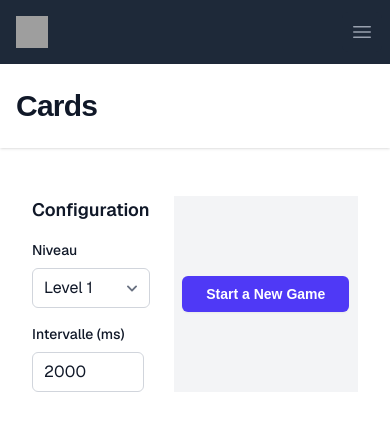
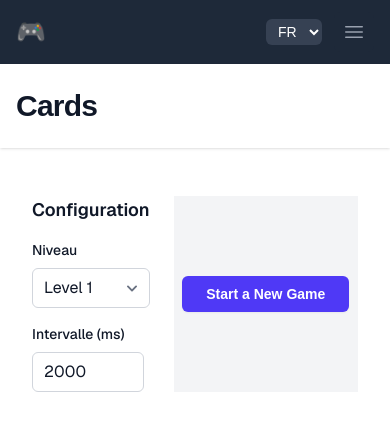
Before and after one commit to oodamien/exercices, a Next.js app: page /cards in a window 390 px wide. Shown: the top 430 px of the page. Built offline with nearby package versions, Linux system fonts and the light colour scheme; grey boxes are pictures that could not be loaded.

Commit message:
feat: working mobile nav, language selector, French labels
Co-Authored-By: Claude Opus 4.6 <noreply@anthropic.com>

```diff
--- /dev/null
+++ b/src/app/components/app-shell.tsx
@@ -0,0 +1,60 @@
+"use client";
+
+import { useState } from "react";
+import { Nav } from "@/app/components/nav";
+import { LanguageProvider, LanguageSelector } from "@/app/components/language-context";
+
+export function AppShell({ children }: { children: React.ReactNode }) {
+  const [mobileMenuOpen, setMobileMenuOpen] = useState(false);
+
+  return (
+    <LanguageProvider>
+      <div className="min-h-full">
+        <nav className="bg-gray-800">
+          <div className="mx-auto max-w-7xl px-4 sm:px-6 lg:px-8">
+            <div className="flex h-16 items-center justify-between">
+              <div className="flex items-center">
+                <div className="shrink-0 text-2xl">🎮</div>
+                <div className="hidden md:block">
+                  <Nav />
+                </div>
+              </div>
+              <div className="flex items-center gap-3">
+                <LanguageSelector />
+                <div className="flex md:hidden">
+                  <button
+                    type="button"
+                    onClick={() => setMobileMenuOpen(!mobileMenuOpen)}
+                    className="relative inline-flex items-center justify-center rounded-md bg-gray-800 p-2 text-gray-400 hover:bg-gray-700 hover:text-white focus:ring-2 focus:ring-white focus:ring-offset-2 focus:ring-offset-gray-800 focus:outline-hidden"
+                    aria-controls="mobile-menu"
+                    aria-expanded={mobileMenuOpen}
+                    aria-label={mobileMenuOpen ? "Fermer le menu" : "Ouvrir le menu"}
+                  >
+                    <span className="absolute -inset-0.5"></span>
+                    {!mobileMenuOpen ? (
+                      <svg className="block size-6" fill="none" viewBox="0 0 24 24" strokeWidth="1.5" stroke="currentColor" aria-hidden="true">
+                        <path strokeLinecap="round" strokeLinejoin="round" d="M3.75 6.75h16.5M3.75 12h16.5m-16.5 5.25h16.5" />
+                      </svg>
+                    ) : (
+                      <svg className="block size-6" fill="none" viewBox="0 0 24 24" strokeWidth="1.5" stroke="currentColor" aria-hidden="true">
+                        <path strokeLinecap="round" strokeLinejoin="round" d="M6 18 18 6M6 6l12 12" />
+                      </svg>
+                    )}
+                  </button>
+                </div>
+              </div>
+            </div>
+          </div>
+          {mobileMenuOpen && (
+            <div className="md:hidden" id="mobile-menu">
+              <div className="space-y-1 px-2 pt-2 pb-3 sm:px-3" onClick={() => setMobileMenuOpen(false)}>
+                <Nav mobile />
+              </div>
+            </div>
+          )}
+        </nav>
+        {children}
+      </div>
+    </LanguageProvider>
+  );
+}
--- a/src/app/components/cards/game.tsx
+++ b/src/app/components/cards/game.tsx
@@ -4,6 +4,7 @@ import { useEffect, useRef, useState } from "react";
 import { ConfigState } from "@/app/types";
 import { ClassTimer } from "../timer";
 import AbacusGame from "./abacus";
+import { useLanguage } from "@/app/components/language-context";
 
 interface Props {
   play: boolean;
@@ -13,6 +14,7 @@ interface Props {
 }
 
 export function Game(props: Props) {
+  const { language } = useLanguage();
   const [isPlaying, setIsPlaying] = useState<boolean>(false);
   const [tick, setTick] = useState<number>(-1);
   const [blink, setBlink] = useState<boolean>(false);
@@ -65,7 +67,7 @@ export function Game(props: Props) {
     if (textRead && props.play) {
       const synth = window.speechSynthesis;
       const u = new SpeechSynthesisUtterance(`${textRead}`);
-      u.lang = "de-DE";
+      u.lang = language;
       synth.speak(u);
       return () => {
         synth.cancel();
--- a/src/app/components/counting/game.tsx
+++ b/src/app/components/counting/game.tsx
@@ -3,6 +3,7 @@
 import { useEffect, useRef, useState } from "react";
 import { ConfigState } from "@/app/types";
 import { ClassTimer } from "../timer";
+import { useLanguage } from "@/app/components/language-context";
 
 interface Props {
   play: boolean;
@@ -12,6 +13,7 @@ interface Props {
 }
 
 export function Game(props: Props) {
+  const { language } = useLanguage();
   const [isPlaying, setIsPlaying] = useState<boolean>(false);
   const [tick, setTick] = useState<number>(-1);
   const [result, setResult] = useState<number>(0);
@@ -84,7 +86,7 @@ export function Game(props: Props) {
     if (textRead && props.play) {
       const synth = window.speechSynthesis;
       const u = new SpeechSynthesisUtterance(`${textRead}`);
-      u.lang = "de-DE";
+      u.lang = language;
       synth.speak(u);
       return () => {
         synth.cancel();
--- /dev/null
+++ b/src/app/components/language-context.tsx
@@ -0,0 +1,60 @@
+"use client";
+
+import { createContext, useContext, useState, useEffect, ReactNode } from "react";
+import { SupportedLanguage } from "@/app/types";
+
+const LanguageContext = createContext<{
+  language: SupportedLanguage;
+  setLanguage: (lang: SupportedLanguage) => void;
+}>({
+  language: "fr-FR",
+  setLanguage: () => {},
+});
+
+export function LanguageProvider({ children }: { children: ReactNode }) {
+  const [language, setLanguage] = useState<SupportedLanguage>("fr-FR");
+
+  useEffect(() => {
+    const saved = localStorage.getItem("language") as SupportedLanguage | null;
+    if (saved) setLanguage(saved);
+  }, []);
+
+  const handleSetLanguage = (lang: SupportedLanguage) => {
+    setLanguage(lang);
+    localStorage.setItem("language", lang);
+  };
+
+  return (
+    <LanguageContext.Provider value={{ language, setLanguage: handleSetLanguage }}>
+      {children}
+    </LanguageContext.Provider>
+  );
+}
+
+export function useLanguage() {
+  return useContext(LanguageContext);
+}
+
+const LANGUAGE_OPTIONS: { value: SupportedLanguage; label: string }[] = [
+  { value: "fr-FR", label: "FR" },
+  { value: "de-DE", label: "DE" },
+  { value: "en-US", label: "EN" },
+];
+
+export function LanguageSelector() {
+  const { language, setLanguage } = useLanguage();
+  return (
+    <select
+      value={language}
+      onChange={(e) => setLanguage(e.target.value as SupportedLanguage)}
+      aria-label="Choisir la langue"
+      className="rounded-md bg-gray-700 text-white px-2 py-1 text-sm border-none focus:ring-2 focus:ring-white"
+    >
+      {LANGUAGE_OPTIONS.map((opt) => (
+        <option key={opt.value} value={opt.value}>
+          {opt.label}
+        </option>
+      ))}
+    </select>
+  );
+}
--- a/src/app/components/nav.tsx
+++ b/src/app/components/nav.tsx
@@ -1,43 +1,40 @@
 "use client";
 
 import Link from "next/link";
-import { usePathname  } from "next/navigation";
+import { usePathname } from "next/navigation";
 
-export function Nav() {
-  const pathname = usePathname ();
+interface Props {
+  mobile?: boolean;
+}
+
+const links = [
+  { href: "/", label: "Accueil" },
+  { href: "/counting", label: "Flash Counting" },
+  { href: "/cards", label: "Boulier" },
+];
+
+export function Nav({ mobile }: Props) {
+  const pathname = usePathname();
+
+  const baseClass = mobile
+    ? "block rounded-md px-3 py-2 text-base font-medium"
+    : "rounded-md px-3 py-2 text-sm font-medium";
+
+  const activeClass = "bg-gray-900 text-white";
+  const inactiveClass = "text-gray-300 hover:bg-gray-700 hover:text-white";
+
   return (
-    <div className="ml-10 flex items-baseline space-x-4">
-      <Link
-        href="/"
-        className={`${
-          pathname == "/"
-            ? "rounded-md bg-gray-900 px-3 py-2 text-sm font-medium text-white"
-            : "rounded-md px-3 py-2 text-sm font-medium text-gray-300 hover:bg-gray-700 hover:text-white"
-        }`}
-        aria-current="page"
-      >
-        Dashboard
-      </Link>
-      <Link
-        href="/counting"
-        className={`${
-            pathname == "/counting"
-              ? "rounded-md bg-gray-900 px-3 py-2 text-sm font-medium text-white"
-              : "rounded-md px-3 py-2 text-sm font-medium text-gray-300 hover:bg-gray-700 hover:text-white"
-          }`}
-      >
-        Flash Counting
-      </Link>
-      <Link
-        href="/cards"
-        className={`${
-            pathname == "/cards"
-              ? "rounded-md bg-gray-900 px-3 py-2 text-sm font-medium text-white"
-              : "rounded-md px-3 py-2 text-sm font-medium text-gray-300 hover:bg-gray-700 hover:text-white"
-          }`}
-      >
-        Cards
-      </Link>
+    <div className={mobile ? "" : "ml-10 flex items-baseline space-x-4"}>
+      {links.map((link) => (
+        <Link
+          key={link.href}
+          href={link.href}
+          className={`${baseClass} ${pathname === link.href ? activeClass : inactiveClass}`}
+          aria-current={pathname === link.href ? "page" : undefined}
+        >
+          {link.label}
+        </Link>
+      ))}
     </div>
   );
 }
--- a/src/app/layout.tsx
+++ b/src/app/layout.tsx
@@ -1,102 +1,22 @@
 import type { Metadata } from "next";
 import { Geist, Geist_Mono, Chakra_Petch } from "next/font/google";
 import "./globals.css";
-import { Nav } from "@/app/components/nav";
+import { AppShell } from "@/app/components/app-shell";
 
-const geistSans = Geist({
-  variable: "--font-geist-sans",
-  subsets: ["latin"],
-});
-
-const geistMono = Geist_Mono({
-  variable: "--font-geist-mono",
-  subsets: ["latin"],
-});
-
-const chakraPetch = Chakra_Petch({
-  variable: "--font-chakra-petch",
-  weight: "300",
-  style: "normal",
-  subsets: ["latin"],
-});
+const geistSans = Geist({ variable: "--font-geist-sans", subsets: ["latin"] });
+const geistMono = Geist_Mono({ variable: "--font-geist-mono", subsets: ["latin"] });
+const chakraPetch = Chakra_Petch({ variable: "--font-chakra-petch", weight: "300", style: "normal", subsets: ["latin"] });
 
 export const metadata: Metadata = {
-  title: "Games",
-  description: "Abacus Games",
+  title: "Jeux Éducatifs",
+  description: "Jeux de calcul avec boulier",
 };
 
-export default function RootLayout({
-  children,
-}: Readonly<{
-  children: React.ReactNode;
-}>) {
+export default function RootLayout({ children }: Readonly<{ children: React.ReactNode }>) {
   return (
-    <html lang="en">
-      <body
-        className={`${geistSans.variable} ${geistMono.variable} ${chakraPetch.variable} antialiased`}
-      >
-        <div className="min-h-full">
-          <nav className="bg-gray-800">
-            <div className="mx-auto max-w-7xl px-4 sm:px-6 lg:px-8">
-              <div className="flex h-16 items-center justify-between">
-                <div className="flex items-center">
-                  <div className="shrink-0">
-                    <img
-                      className="size-8"
-                      src="https://tailwindcss.com/plus-assets/img/logos/mark.svg?color=indigo&shade=500"
-                      alt="Games"
-                    />
-                  </div>
-                  <div className="hidden md:block">
-                    <Nav />
-                  </div>
-                </div>
-                <div className="-mr-2 flex md:hidden">
-                  <button
-                    type="button"
-                    className="relative inline-flex items-center justify-center rounded-md bg-gray-800 p-2 text-gray-400 hover:bg-gray-700 hover:text-white focus:ring-2 focus:ring-white focus:ring-offset-2 focus:ring-offset-gray-800 focus:outline-hidden"
-                    aria-controls="mobile-menu"
-                    aria-expanded="false"
-                  >
-                    <span className="absolute -inset-0.5"></span>
-                    <span className="sr-only">Open main menu</span>
-                    <svg
-                      className="block size-6"
-                      fill="none"
-                      viewBox="0 0 24 24"
-                      stroke-width="1.5"
-                      stroke="currentColor"
-                      aria-hidden="true"
-                      data-slot="icon"
-                    >
-                      <path
-                        stroke-linecap="round"
-                        stroke-linejoin="round"
-                        d="M3.75 6.75h16.5M3.75 12h16.5m-16.5 5.25h16.5"
-                      />
-                    </svg>
-                    <svg
-                      className="hidden size-6"
-                      fill="none"
-                      viewBox="0 0 24 24"
-                      stroke-width="1.5"
-                      stroke="currentColor"
-                      aria-hidden="true"
-                      data-slot="icon"
-                    >
-                      <path
-                        stroke-linecap="round"
-                        stroke-linejoin="round"
-                        d="M6 18 18 6M6 6l12 12"
-                      />
-                    </svg>
-                  </button>
-                </div>
-              </div>
-            </div>
-          </nav>
-          {children}
-        </div>
+    <html lang="fr">
+      <body className={`${geistSans.variable} ${geistMono.variable} ${chakraPetch.variable} antialiased`}>
+        <AppShell>{children}</AppShell>
       </body>
     </html>
   );
```
